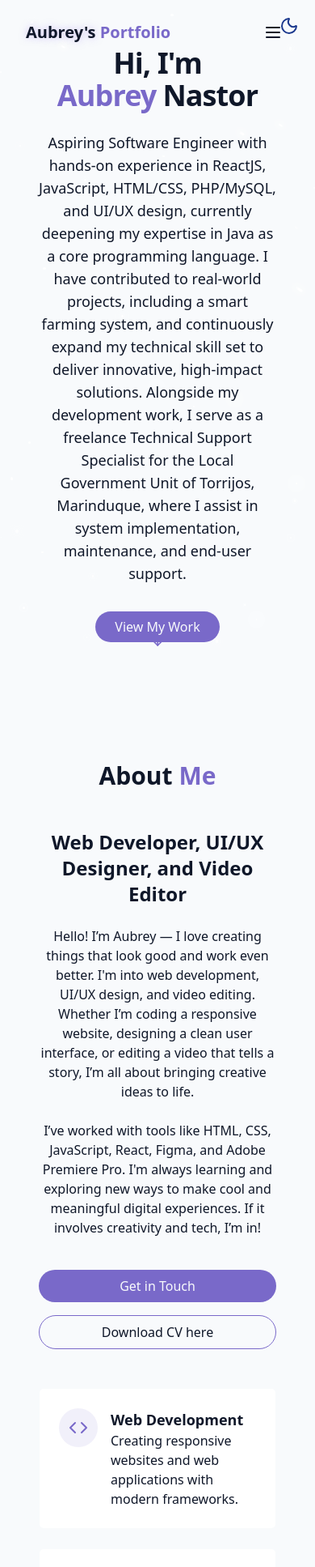
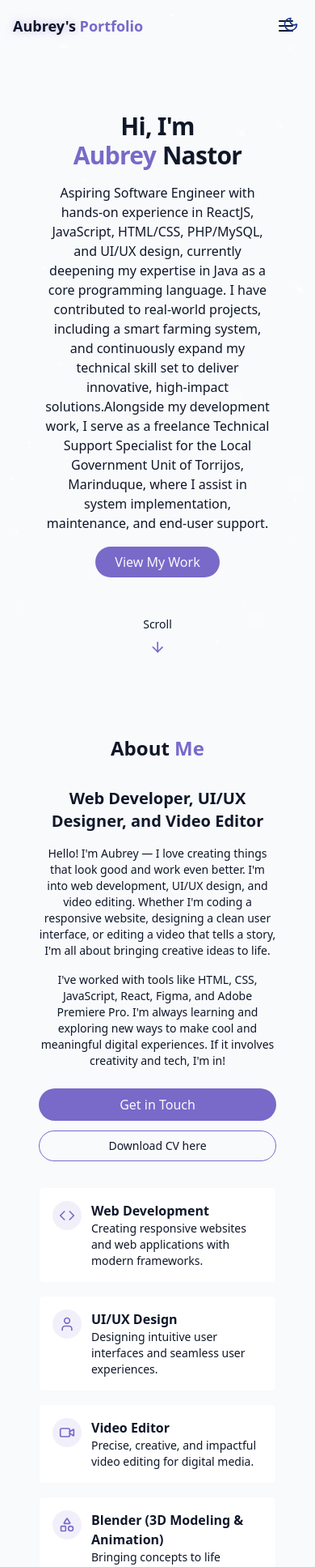
Before and after one commit to obri4402/aubrey-s-portfolio, a React (Vite) app: page / in a window 390 px wide. Shown: the top 1935 px of the page at 81% size. Built offline with nearby package versions, Linux system fonts and the light colour scheme.

Commit message:
Updated AboutSection, HeroSection, Navbar, and ThemeToggle

```diff
--- a/src/components/AboutSection.jsx
+++ b/src/components/AboutSection.jsx
@@ -1,97 +1,115 @@
-
-
-import { Code, User, VideoIcon, Shapes } from "lucide-react"; // or update the import path as needed
+import { Code, User, VideoIcon, Shapes } from "lucide-react";
 
 export const AboutSection = () => {
   return (
-    <section id="about" className="py-24 px-4 relative">
+    <section id="about" className="py-16 md:py-24 px-4 md:px-6 relative">
       <div className="container mx-auto max-w-5xl">
-        <h2 className="text-3xl md:text-4xl font-bold mb-12 text-center">
+        <h2 className="text-2xl sm:text-3xl md:text-4xl font-bold mb-8 md:mb-12 text-center">
           About <span className="text-primary">Me</span>
         </h2>
 
-        <div className="grid grid-cols-1 md:grid-cols-2 gap-12 items-center">
-          <div className="space-y-6">
-            <h3 className="text-2xl font-semibold">
+        <div className="grid grid-cols-1 md:grid-cols-2 gap-8 md:gap-12 items-center">
+          {/* Left: Bio */}
+          <div className="space-y-4 md:space-y-6">
+            <h3 className="text-xl md:text-2xl font-semibold">
               Web Developer, UI/UX Designer, and Video Editor
             </h3>
 
-            <p className="text-muted-foreground">
-              Hello! I’m Aubrey — I love creating things that look good and work even better. I'm into web development, UI/UX design, and video editing. Whether I’m coding a responsive website, designing a clean user interface, or editing a video that tells a story,
-              I’m all about bringing creative ideas to life.
+            <p className="text-muted-foreground text-sm md:text-base">
+              Hello! I'm Aubrey — I love creating things that look good and work
+              even better. I'm into web development, UI/UX design, and video
+              editing. Whether I'm coding a responsive website, designing a
+              clean user interface, or editing a video that tells a story, I'm
+              all about bringing creative ideas to life.
             </p>
 
-            <p>
-              I’ve worked with tools like HTML, CSS, JavaScript, React, Figma, and Adobe Premiere Pro. I'm always learning and exploring new ways to make cool and meaningful digital experiences. If it involves creativity and tech, I’m in!
+            <p className="text-sm md:text-base">
+              I've worked with tools like HTML, CSS, JavaScript, React, Figma,
+              and Adobe Premiere Pro. I'm always learning and exploring new ways
+              to make cool and meaningful digital experiences. If it involves
+              creativity and tech, I'm in!
             </p>
 
-            <div className="flex flex-col sm:flex-row gap-4 pt-4 justify-center">
-              <a href="#contact" className="cosmic-button">
-                {""}
+            <div className="flex flex-col sm:flex-row gap-3 md:gap-4 pt-2 md:pt-4 justify-center sm:justify-start">
+              <a href="#contact" className="cosmic-button text-center">
                 Get in Touch
               </a>
-
-              <a href="https://drive.google.com/file/d/1--m6baUc2BAZUNZeAO5T8cD0yhE-pMJp/view?usp=sharing" target="_blank" className="px-6 py-2 rounded-full border border-primary hover:bg-primary/10 transition-colors duration-300">
-                {""}
+              <a
+                href="https://drive.google.com/file/d/13ce7LMoxnTUC9t3SwQhJoyVojqZAxZvG/view?usp=sharing"
+                target="_blank"
+                rel="noopener noreferrer"
+                className="px-6 py-2 rounded-full border border-primary hover:bg-primary/10 transition-colors duration-300 text-center text-sm md:text-base"
+              >
                 Download CV here
               </a>
             </div>
           </div>
 
-          <div className="grid grid-cols-1 gap-6">
-            <div className="gradient-border p-6 card-hover">
-              <div className="flex items-start gap-4">
-                <div className="p-3 rounded-full bg-primary/10">
-                  <Code className="h-6 w-6 text-primary" />
+          {/* Right: Skill cards */}
+          <div className="grid grid-cols-1 gap-4 md:gap-6">
+            <div className="gradient-border p-4 md:p-6 card-hover">
+              <div className="flex items-start gap-3 md:gap-4">
+                <div className="p-2 md:p-3 rounded-full bg-primary/10 shrink-0">
+                  <Code className="h-5 w-5 md:h-6 md:w-6 text-primary" />
                 </div>
                 <div className="text-left">
-                  <h4 className="font-semibold text-lg"> Web Development</h4>
-                  <p className="text-muted-foreground">
+                  <h4 className="font-semibold text-base md:text-lg">
+                    Web Development
+                  </h4>
+                  <p className="text-muted-foreground text-sm md:text-base">
                     Creating responsive websites and web applications with
                     modern frameworks.
                   </p>
                 </div>
               </div>
             </div>
-            <div className="gradient-border p-6 card-hover">
-              <div className="flex items-start gap-4">
-                <div className="p-3 rounded-full bg-primary/10">
-                  <User className="h-6 w-6 text-primary" />
+
+            <div className="gradient-border p-4 md:p-6 card-hover">
+              <div className="flex items-start gap-3 md:gap-4">
+                <div className="p-2 md:p-3 rounded-full bg-primary/10 shrink-0">
+                  <User className="h-5 w-5 md:h-6 md:w-6 text-primary" />
                 </div>
                 <div className="text-left">
-                  <h4 className="font-semibold text-lg">UI/UX Design</h4>
-                  <p className="text-muted-foreground">
+                  <h4 className="font-semibold text-base md:text-lg">
+                    UI/UX Design
+                  </h4>
+                  <p className="text-muted-foreground text-sm md:text-base">
                     Designing intuitive user interfaces and seamless user
                     experiences.
                   </p>
                 </div>
               </div>
             </div>
-            <div className="gradient-border p-6 card-hover">
-              <div className="flex items-start gap-4">
-                <div className="p-3 rounded-full bg-primary/10">
-                  <VideoIcon className="h-6 w-6 text-primary" />
+
+            <div className="gradient-border p-4 md:p-6 card-hover">
+              <div className="flex items-start gap-3 md:gap-4">
+                <div className="p-2 md:p-3 rounded-full bg-primary/10 shrink-0">
+                  <VideoIcon className="h-5 w-5 md:h-6 md:w-6 text-primary" />
                 </div>
-
                 <div className="text-left">
-                  <h4 className="font-semibold text-lg">Video Editor</h4>
-                  <p className="text-muted-foreground">
-                    Precise, creative, and impactful video editing for digital media.
+                  <h4 className="font-semibold text-base md:text-lg">
+                    Video Editor
+                  </h4>
+                  <p className="text-muted-foreground text-sm md:text-base">
+                    Precise, creative, and impactful video editing for digital
+                    media.
                   </p>
                 </div>
               </div>
             </div>
 
-            <div className="gradient-border p-6 card-hover">
-              <div className="flex items-start gap-4">
-                <div className="p-3 rounded-full bg-primary/10">
-                  <Shapes className="h-6 w-6 text-primary" />
+            <div className="gradient-border p-4 md:p-6 card-hover">
+              <div className="flex items-start gap-3 md:gap-4">
+                <div className="p-2 md:p-3 rounded-full bg-primary/10 shrink-0">
+                  <Shapes className="h-5 w-5 md:h-6 md:w-6 text-primary" />
                 </div>
-
                 <div className="text-left">
-                  <h4 className="font-semibold text-lg">Blender (3D Modeling & Animation)</h4>
-                  <p className="text-muted-foreground">
-                    Bringing concepts to life through 3D modeling, animation, and rendering in Blender.
+                  <h4 className="font-semibold text-base md:text-lg">
+                    Blender (3D Modeling & Animation)
+                  </h4>
+                  <p className="text-muted-foreground text-sm md:text-base">
+                    Bringing concepts to life through 3D modeling, animation,
+                    and rendering in Blender.
                   </p>
                 </div>
               </div>
--- a/src/components/HeroSection.jsx
+++ b/src/components/HeroSection.jsx
@@ -1,32 +1,48 @@
 import { ArrowDown } from "lucide-react";
 
 export const HeroSection = () => {
-
   return (
     <section
       id="hero"
-      className="relative min-h-screen flex flex-col items-center justify-center px-4">
+      className="relative min-h-screen flex flex-col items-center justify-center px-4 md:px-6"
+    >
       <div className="container max-w-4xl mx-auto text-center z-10">
-        <div className="space-y-6">
-          <h1 className="text-4xl md:text-6xl font-bold tracking-tight">
+        <div className="space-y-4 md:space-y-6">
+          <h1 className="text-3xl sm:text-4xl md:text-6xl font-bold tracking-tight">
             <span className="opacity-0 animate-fade-in"> Hi, I'm</span>
-            <span className="text-primary opacity-0 animate-fade-in-delay-1"> Aubrey</span>
-            <span className="text-gradient opacity-0 ml-2 animate-fade-in-delay-2">Nastor</span>
+            <span className="text-primary opacity-0 animate-fade-in-delay-1">
+              {" "}
+              Aubrey
+            </span>
+            <span className="text-gradient opacity-0 ml-2 animate-fade-in-delay-2">
+              Nastor
+            </span>
           </h1>
-          <p className="text-lg md:text-xl text-muted-foreground max-2-2xl mx-auto opacity-0 animate-fade-in-delay-3">
-            Aspiring Software Engineer with hands-on experience in ReactJS, JavaScript, HTML/CSS, PHP/MySQL, and UI/UX design, currently deepening my expertise in Java as a core programming language. I have contributed to real-world projects, including a smart farming system, and continuously expand my technical skill set to deliver innovative, high-impact solutions.
 
-            Alongside my development work, I serve as a freelance Technical Support Specialist for the Local Government Unit of Torrijos, Marinduque, where I assist in system implementation, maintenance, and end-user support.
+          <p className="text-base sm:text-lg md:text-xl text-muted-foreground max-w-2xl mx-auto opacity-0 animate-fade-in-delay-3 px-2 md:px-0">
+            Aspiring Software Engineer with hands-on experience in ReactJS,
+            JavaScript, HTML/CSS, PHP/MySQL, and UI/UX design, currently
+            deepening my expertise in Java as a core programming language. I
+            have contributed to real-world projects, including a smart farming
+            system, and continuously expand my technical skill set to deliver
+            innovative, high-impact solutions.
+            <br className="hidden md:block" />
+            <br className="hidden md:block" />
+            Alongside my development work, I serve as a freelance Technical
+            Support Specialist for the Local Government Unit of Torrijos,
+            Marinduque, where I assist in system implementation, maintenance,
+            and end-user support.
           </p>
 
-          <div className="pt-4 opacity-0 animate-fade-in-delay-4">
+          <div className="pt-2 md:pt-4 opacity-0 animate-fade-in-delay-4">
             <a href="#projects" className="cosmic-button">
               View My Work
             </a>
           </div>
         </div>
       </div>
-      <div className="absolute bottom-8 left-1/2 transform -translate-x-1/2 flex flex-col items-center animate-bounce">
+
+      <div className="absolute bottom-6 md:bottom-8 left-1/2 transform -translate-x-1/2 flex flex-col items-center animate-bounce">
         <span className="text-sm text-muted-foreground mb-2">Scroll</span>
         <ArrowDown className="h-5 w-5 text-primary" />
       </div>
--- a/src/components/Navbar.jsx
+++ b/src/components/Navbar.jsx
@@ -27,23 +27,25 @@ export const Navbar = () => {
     <nav
       className={cn(
         "fixed w-full z-40 transition-all duration-300",
-        isScrolled ? "py-3 bg-background/80 backdrop-blur-md shadow-xs" : "py-5"
+        // Tighter padding on mobile, comfortable on desktop
+        isScrolled
+          ? "py-2 md:py-3 bg-background/80 backdrop-blur-md shadow-xs"
+          : "py-3 md:py-5"
       )}
     >
-      <div className="container flex items-center justify-between">
+      <div className="container px-4 md:px-6 flex items-center justify-between">
         <a
-          className="text-xl font-bold text-primary flex items-center"
+          className="text-lg md:text-xl font-bold text-primary flex items-center"
           href="#hero"
         >
           <span className="relative z-10">
-            <span className="text-glow text-foreground"> Aubrey's </span> {""}
+            <span className="text-glow text-foreground"> Aubrey's </span>{" "}
             Portfolio
           </span>
         </a>
 
-
-        {/*Desktop version*/}
-        <div className="hidden md:flex space-x-8">
+        {/* Desktop nav */}
+        <div className="hidden md:flex space-x-6 lg:space-x-8">
           {navItems.map((item, key) => (
             <a
               key={key}
@@ -55,15 +57,16 @@ export const Navbar = () => {
           ))}
         </div>
 
-        {/*Mobile nav */}
+        {/* Mobile menu button */}
         <button
           onClick={() => setIsMenuOpen((prev) => !prev)}
           className="md:hidden p-2 text-foreground z-50"
           aria-label={isMenuOpen ? "Close Menu" : "Open Menu"}
         >
-          {isMenuOpen ? <X size={24} /> : <Menu size={24} />}{""}
+          {isMenuOpen ? <X size={24} /> : <Menu size={24} />}
         </button>
 
+        {/* Mobile nav overlay */}
         <div
           className={cn(
             "fixed inset-0 bg-background/95 backdrop-blur-md z-40 flex flex-col items-center justify-center",
@@ -73,12 +76,12 @@ export const Navbar = () => {
               : "opacity-0 pointer-events-none"
           )}
         >
-          <div className="flex flex-col space-y-8 text-xl">
+          <div className="flex flex-col space-y-6 text-xl text-center">
             {navItems.map((item, key) => (
               <a
                 key={key}
                 href={item.href}
-                className="text-foreground/80 hover:text-primary transition-colors duration-300"
+                className="text-foreground/80 hover:text-primary transition-colors duration-300 py-1"
                 onClick={() => setIsMenuOpen(false)}
               >
                 {item.name}
--- a/src/components/ThemeToggle.jsx
+++ b/src/components/ThemeToggle.jsx
@@ -1,6 +1,6 @@
 import { Moon, Sun } from "lucide-react";
 import { useEffect, useState } from "react";
-import { cn } from '@/lib/utils';
+import { cn } from "@/lib/utils";
 
 export const ThemeToggle = () => {
   const [isDarkMode, setIsDarkMode] = useState(false);
@@ -14,7 +14,6 @@ export const ThemeToggle = () => {
       localStorage.setItem("theme", "light");
       setIsDarkMode(false);
     }
-
   }, []);
 
   const toggleTheme = () => {
@@ -33,15 +32,17 @@ export const ThemeToggle = () => {
     <button
       onClick={toggleTheme}
       className={cn(
-        "fixed top-5 right-5 z-50 p10 rounded-full transition-colors duration-300",
-        "focus:outline-none"
+        // Fixed position: tighter on mobile (top-3 right-3), comfortable on desktop (top-5 right-5)
+        "fixed top-3 right-3 md:top-5 md:right-5 z-50",
+        "p-2 rounded-full transition-colors duration-300",
+        "focus:outline-none focus:ring-2 focus:ring-primary/50"
       )}
-
+      aria-label={isDarkMode ? "Switch to light mode" : "Switch to dark mode"}
     >
       {isDarkMode ? (
-        <Sun className="h-6 w-6 text-yellow-300" />
+        <Sun className="h-5 w-5 md:h-6 md:w-6 text-yellow-300" />
       ) : (
-        <Moon className="h-6 w-6 text-blue-900" />
+        <Moon className="h-5 w-5 md:h-6 md:w-6 text-blue-900" />
       )}
     </button>
   );
```
